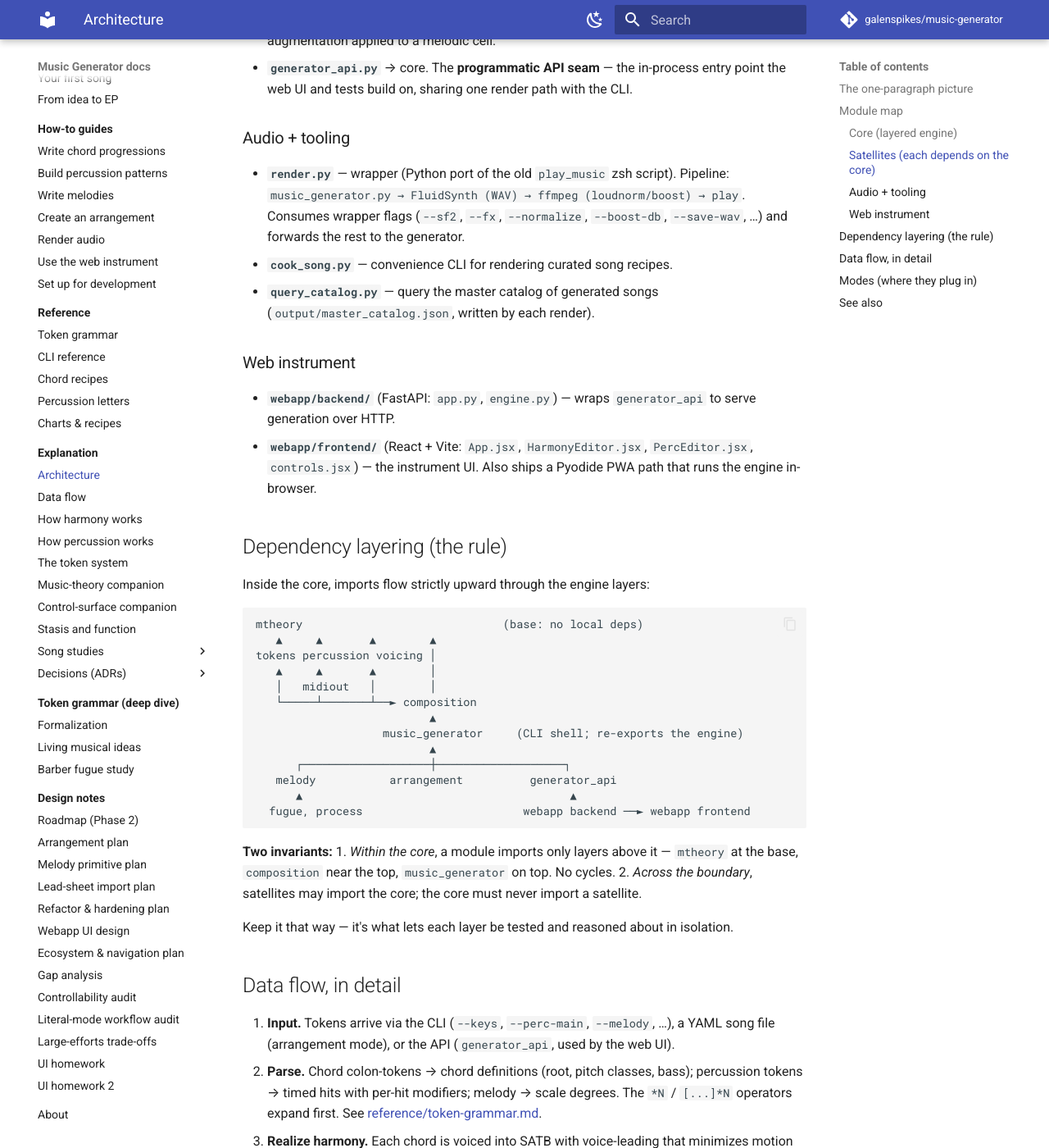
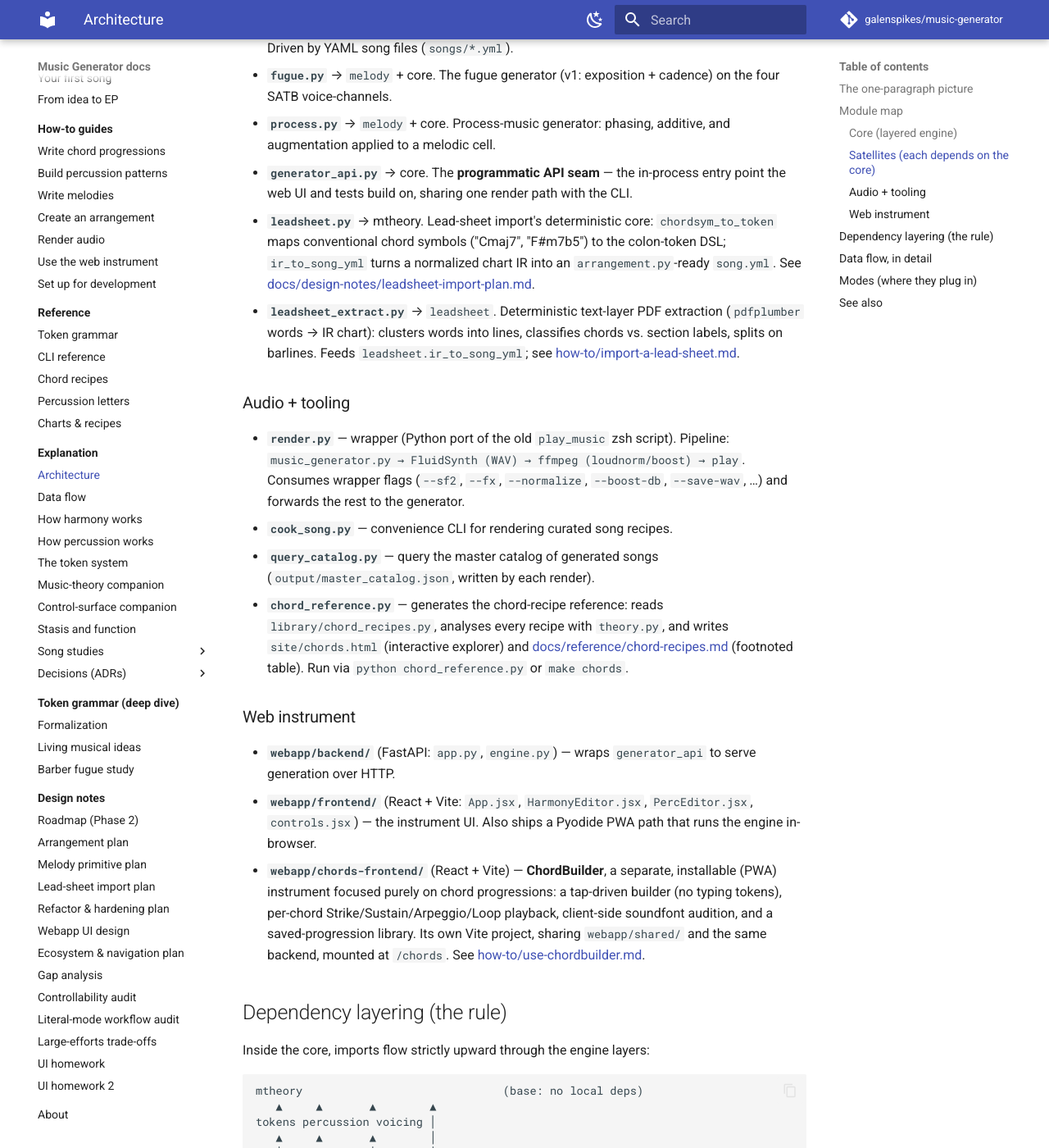
Before and after one commit to galenspikes/music-generator, an MkDocs documentation site: the page built from docs/explanation/architecture.md, in a window 1280 px wide and 1400 px high, scrolled down 2418 px. Shown: the whole window at 82% size. Built offline with MkDocs 1.6.1 and Material for MkDocs 9.7.7, drawn with Linux system fonts in a browser that asks for light colours; comment, search, counter and statistics services are not loaded; some of the changed text lies outside the part shown.

Commit message:
Fix stale doc markers and document undiscoverable features
Remove stale "(planned)" markers from docs that are actually complete
(Tutorial 1, how-harmony-works.md, how-percussion-works.md links, and the
music-theory companion reference). Add ChordBuilder, leadsheet.py,
leadsheet_extract.py, chord_reference.py, and theory.py to
architecture.md's module map, since none were previously documented
there. Surface ChordBuilder and lead-sheet import in the README and
space README, and add a duration-code glossary to the CLI reference.

```diff
--- a/docs/explanation/architecture.md
+++ b/docs/explanation/architecture.md
@@ -40,6 +40,7 @@ re-exports every public name (star imports), so callers that reach through
 | Module | Responsibility | Depends on |
 |---|---|---|
 | **`mtheory.py`** | Note/pitch-class tables, duration + GM instrument maps, voice ranges + channels, `ChordDef`, key parsing, register helpers, chord-recipe loader. | — (base layer) |
+| **`theory.py`** | Pitch-class set analysis for the chord recipes: normal/prime form, interval-class vector, Forte number, consonance rating, character flags (symmetry, quartal, whole-tone/octatonic subsets). Feeds `chord_reference.py`'s generated reference; distinct from `mtheory.py` (which is note/instrument plumbing, not set theory). | mtheory |
 | **`percussion.py`** | Active drum map (load/set/get), the percussion-token DSL, `PercHit`/`PercStage`/`PercPlan`, grid quantisation, drum timelines, `build_perc_from_args`. | mtheory |
 | **`tokens.py`** | Chord DSL: `parse_colon_key_token`, `*N`/`[...]*N` repetition, `key_roots` expansion. | mtheory |
 | **`voicing.py`** | `realize_SATB`, `realize_dense`, `build_bass_line`, `build_arpeggio_events`, `build_counterpoint_lines` + voice-leading helpers. | mtheory |
@@ -73,6 +74,14 @@ Key entry points:
   and augmentation applied to a melodic cell.
 - **`generator_api.py`** → core. The **programmatic API seam** — the in-process
   entry point the web UI and tests build on, sharing one render path with the CLI.
+- **`leadsheet.py`** → mtheory. Lead-sheet import's deterministic core: `chordsym_to_token`
+  maps conventional chord symbols ("Cmaj7", "F#m7b5") to the colon-token DSL; `ir_to_song_yml`
+  turns a normalized chart IR into an `arrangement.py`-ready `song.yml`. See
+  [docs/design-notes/leadsheet-import-plan.md](../design-notes/leadsheet-import-plan.md).
+- **`leadsheet_extract.py`** → `leadsheet`. Deterministic text-layer PDF extraction
+  (`pdfplumber` words → IR chart): clusters words into lines, classifies chords vs.
+  section labels, splits on barlines. Feeds `leadsheet.ir_to_song_yml`; see
+  [how-to/import-a-lead-sheet.md](../how-to/import-a-lead-sheet.md).
 
 ### Audio + tooling
 - **`render.py`** — wrapper (Python port of the old `play_music` zsh script).
@@ -82,6 +91,11 @@ Key entry points:
 - **`cook_song.py`** — convenience CLI for rendering curated song recipes.
 - **`query_catalog.py`** — query the master catalog of generated songs
   (`output/master_catalog.json`, written by each render).
+- **`chord_reference.py`** — generates the chord-recipe reference: reads
+  `library/chord_recipes.py`, analyses every recipe with `theory.py`, and writes
+  `site/chords.html` (interactive explorer) and
+  [docs/reference/chord-recipes.md](../reference/chord-recipes.md) (footnoted table).
+  Run via `python chord_reference.py` or `make chords`.
 
 ### Web instrument
 - **`webapp/backend/`** (FastAPI: `app.py`, `engine.py`) — wraps `generator_api`
@@ -89,6 +103,12 @@ Key entry points:
 - **`webapp/frontend/`** (React + Vite: `App.jsx`, `HarmonyEditor.jsx`,
   `PercEditor.jsx`, `controls.jsx`) — the instrument UI. Also ships a Pyodide PWA
   path that runs the engine in-browser.
+- **`webapp/chords-frontend/`** (React + Vite) — **ChordBuilder**, a separate,
+  installable (PWA) instrument focused purely on chord progressions: a
+  tap-driven builder (no typing tokens), per-chord Strike/Sustain/Arpeggio/Loop
+  playback, client-side soundfont audition, and a saved-progression library.
+  Its own Vite project, sharing `webapp/shared/` and the same backend, mounted
+  at `/chords`. See [how-to/use-chordbuilder.md](../how-to/use-chordbuilder.md).
 
 ## Dependency layering (the rule)
 
@@ -123,16 +143,19 @@ isolation.
 
 1. **Input.** Tokens arrive via the CLI (`--keys`, `--perc-main`, `--melody`, …),
    a YAML song file (arrangement mode), or the API (`generator_api`, used by the web UI).
+   A song file can itself originate from a lead-sheet PDF:
+   `leadsheet_extract.py` → chart IR → `leadsheet.py`'s `ir_to_song_yml` → `song.yml`
+   → `arrangement.py`. See [how-to/import-a-lead-sheet.md](../how-to/import-a-lead-sheet.md).
 2. **Parse.** Chord colon-tokens → chord definitions (root, pitch classes, bass);
    percussion tokens → timed hits with per-hit modifiers; melody → scale degrees.
    The `*N` / `[...]*N` operators expand first. See
    [reference/token-grammar.md](../reference/token-grammar.md).
 3. **Realize harmony.** Each chord is voiced into SATB with voice-leading that
    minimizes motion and avoids static repetition. See
-   [how-harmony-works.md](how-harmony-works.md) *(planned)*.
+   [how-harmony-works.md](how-harmony-works.md).
 4. **Realize percussion.** The main pattern plays each cycle unless an
    **interrupter** is substituted (probability `fill_rate`); per-hit `prob`/`flam`/`vel`
-   modifiers apply. See [how-percussion-works.md](how-percussion-works.md) *(planned)*.
+   modifiers apply. See [how-percussion-works.md](how-percussion-works.md).
 5. **Assemble.** Voices, percussion, and any melody/lead are merged into one event
    timeline sized to `--seconds` (or the section/song length).
 6. **Write MIDI.** The timeline is written to `output/midi/<slug>/…`.
```
Also changed, not shown: README.md (+15 -0 lines), docs/explanation/how-harmony-works.md (+1 -1 lines), docs/index.md (+1 -1 lines), docs/reference/cli-reference.md (+4 -0 lines), space/README.md (+3 -1 lines).
